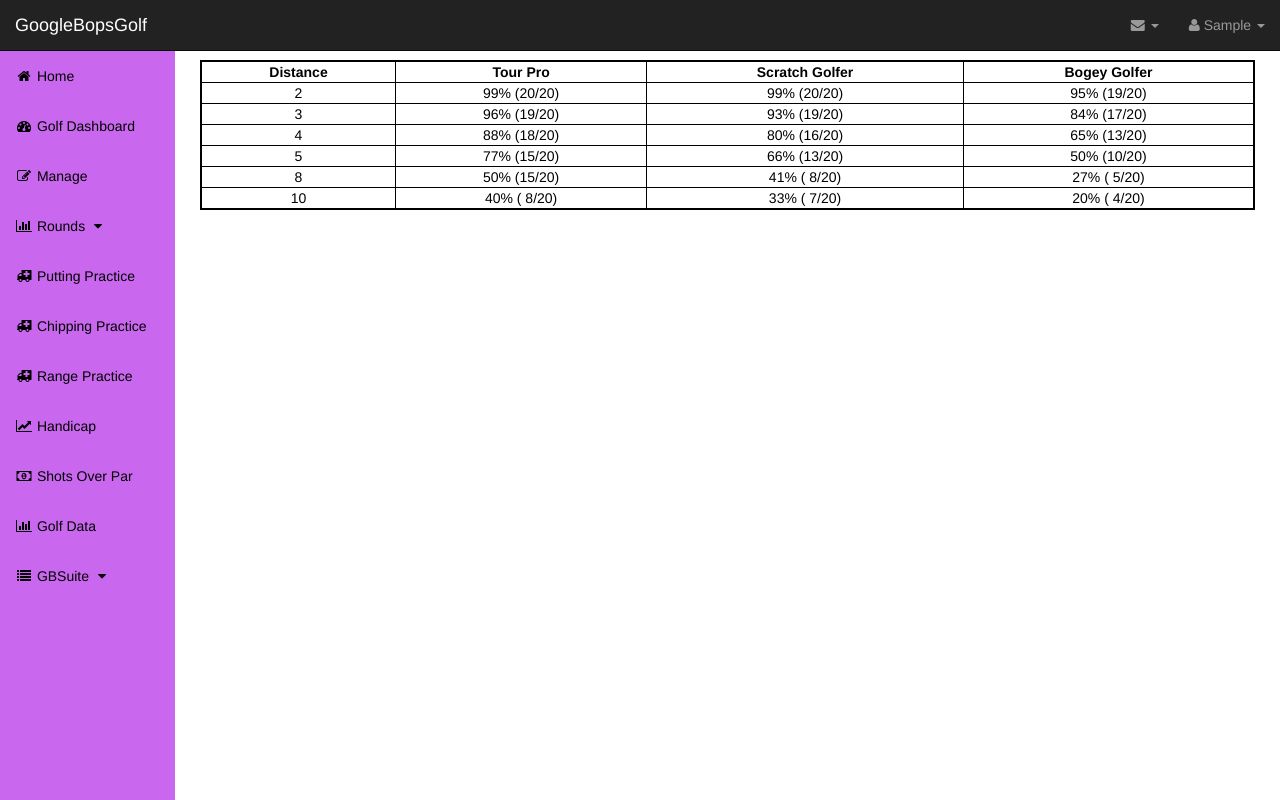
After one commit to HunterProgram22/GBSuite, a Django app: page /GBGolf/golf_data/ in a window 1280 px wide. The commit adds this page. Run offline with Django 3.2, Linux system fonts and the light colour scheme; the visitor is signed in with stand-in values (Sample User, id 1); some libraries are stand-ins or nearby versions.

```diff
--- a/GBFinance/views.py
+++ b/GBFinance/views.py
@@ -64,6 +64,7 @@ class Analysis(View):
 class Balance(View):
     def get(self, request):
         month_balance = MonthBal.objects.order_by('-date')[:2]
+        month_balance = month_balance[::-1]
         return render(request, 'GBFinance/balancesheet.html', {'month_balance': month_balance})
 
     def post(self, request):
@@ -82,6 +83,7 @@ class Balance(View):
             month_balance = MonthBal.objects.filter(date__year=year).order_by('date')
         else:
             month_balance = MonthBal.objects.order_by('-date')[:2]
+            month_balance = month_balance[::-1]
         return render(request, 'GBFinance/balancesheet.html', {'month_balance': month_balance})
 
 class Balance_new(View):
@@ -100,6 +102,7 @@ class Balance_new(View):
 class Income(View):
     def get(self, request):
         month_income = MonthInc.objects.order_by('-date')[:2]
+        month_income = month_income[::-1]
         return render(request, 'GBFinance/incomestatement.html', {'month_income': month_income})
 
     def post(self, request):
@@ -118,6 +121,7 @@ class Income(View):
             month_income = MonthInc.objects.filter(date__year=year).order_by('date')
         else:
             month_income = MonthInc.objects.order_by('-date')[:2]
+            month_income = month_income[::-1]
         return render(request, 'GBFinance/incomestatement.html', {'month_income': month_income})
 
 class Income_new(View):
@@ -135,6 +139,7 @@ class Income_new(View):
 class Cash(View):
     def get(self, request):
         month_cash = MonthInc.objects.all().order_by('-date')[:2]
+        month_cash = month_cash[::-1]
         return render(request, 'GBFinance/cashflow.html', {'month_cash': month_cash})
 
     def post(self, request):
@@ -153,4 +158,5 @@ class Cash(View):
             month_cash = MonthInc.objects.filter(date__year=year).order_by('date')
         else:
             month_cash = MonthInc.objects.order_by('-date')[:2]
+            month_cash = month_cash[::-1]
         return render(request, 'GBFinance/cashflow.html', {'month_cash': month_cash})
--- a/GBGolf/models.py
+++ b/GBGolf/models.py
@@ -90,6 +90,8 @@ class RangeDrill(models.Model):
     THREE_TEE = "3-Tee Drill"
     COIN_TEE = "Coin Tee Drill"
     VARIED_TEE = "Variable Height Tee Drill"
+    SLICE_HOOK = "Slice and Hook"
+    OPCLOSE_FACE = "Open and Closed Face"
     DRILL_CHOICES = ( (WARMUP, 'Warmup'),
                       (THC_STRIKE, 'Toe/Heel/Center Strike'),
                       (TH_SETUP, 'Toe/Heel Setup'),
@@ -103,6 +105,8 @@ class RangeDrill(models.Model):
                       (THREE_TEE, '3-Tee Drill'),
                       (COIN_TEE, 'Coin Tee Drill'),
                       (VARIED_TEE, 'Variable Height Tee Drill'),
+                      (SLICE_HOOK, 'Slice and Hook'),
+                      (OPCLOSE_FACE, 'Open and Closed Face'),
                       (COOLDOWN, 'Cooldown'),
                       )
     drill = models.CharField(max_length=40, choices=DRILL_CHOICES, default=THC_STRIKE)
--- a/GBGolf/templates/GBGolf/base.html
+++ b/GBGolf/templates/GBGolf/base.html
@@ -136,6 +136,9 @@
                         <a href="{% url 'GBGolfsop' %}"><i class="fa fa-fw fa-money"></i> Shots Over Par</a>
                     </li>
                     <li>
+                        <a href="{% url 'GBGolfdata' %}"><i class="fa fa-fw fa-bar-chart"></i> Golf Data</a>
+                    </li>
+                    <li>
                         <a href="javascript:;" data-toggle="collapse" data-target="#suite"><i class="fa fa-fw fa-list"></i> GBSuite <i class="fa fa-fw fa-caret-down"></i></a>
                         <ul id="suite" class="collapse">
                             <li>
--- /dev/null
+++ b/GBGolf/templates/GBGolf/golf_data.html
@@ -0,0 +1,68 @@
+{% extends 'GBGolf/base.html' %}
+
+{% block content %}
+
+<head>
+<style>
+
+    table {
+        border: 2px solid black;
+        width: 100%;
+    }
+
+    th, td {
+        border: 1px solid black;
+        text-align: center;
+    }
+</style>
+</head>
+
+
+<table>
+    <tr>
+        <th>Distance</th>
+        <th>Tour Pro</th>
+        <th>Scratch Golfer</th>
+        <th>Bogey Golfer</th>
+    </tr>
+    <tr>
+        <td>2</td>
+        <td>99% (20/20)</td>
+        <td>99% (20/20)</td>
+        <td>95% (19/20)</td>
+    </tr>
+    <tr>
+        <td>3</td>
+        <td>96% (19/20)</td>
+        <td>93% (19/20)</td>
+        <td>84% (17/20)</td>
+    </tr>
+    <tr>
+        <td>4</td>
+        <td>88% (18/20)</td>
+        <td>80% (16/20)</td>
+        <td>65% (13/20)</td>
+    </tr>
+    <tr>
+        <td>5</td>
+        <td>77% (15/20)</td>
+        <td>66% (13/20)</td>
+        <td>50% (10/20)</td>
+    </tr>
+    <tr>
+        <td>8</td>
+        <td>50% (15/20)</td>
+        <td>41% ( 8/20)</td>
+        <td>27% ( 5/20)</td>
+    </tr>
+    <tr>
+        <td>10</td>
+        <td>40% ( 8/20)</td>
+        <td>33% ( 7/20)</td>
+        <td>20% ( 4/20)</td>
+    </tr>
+</table>
+
+
+
+{% endblock %}
--- a/GBGolf/urls.py
+++ b/GBGolf/urls.py
@@ -2,7 +2,7 @@ from django.conf.urls import url
 from django.contrib.auth.decorators import login_required
 from .views import Manage, Round_new, Course_new, Shots_new, Rounds, \
     Rounds9, Delete_round, Handicap, Sop, Home, Putt_practice, Range_practice, \
-    Chip_practice
+    Chip_practice, Golf_data
 
 urlpatterns = [
         url(r'^manage/$', login_required(Manage.as_view()), name='GBGolfmanage'),
@@ -14,6 +14,7 @@ urlpatterns = [
         url(r'^Putt_practice/$', login_required(Putt_practice.as_view()), name='GBGolfPutt_practice'),
         url(r'^Chip_practice/$', login_required(Chip_practice.as_view()), name='GBGolfChip_practice'),
         url(r'^Range_practice/$', login_required(Range_practice.as_view()), name='GBGolfRange_practice'),
+        url(r'^golf_data/$', login_required(Golf_data.as_view()), name='GBGolfdata'),
         url(r'^delete_round/', login_required(Delete_round.as_view()), name='GBGolfdelete_round'),
         url(r'^handicap/$', login_required(Handicap.as_view()), name='GBGolfhandicap'),
         url(r'^sop/$', login_required(Sop.as_view()), name='GBGolfsop'),
--- a/GBGolf/views.py
+++ b/GBGolf/views.py
@@ -192,3 +192,8 @@ class Sop(View):
     def get(self, request):
         sop_stats = Shots.objects.all()
         return render(request, 'GBGolf/sop.html', {'sop_stats': sop_stats})
+
+
+class Golf_data(View):
+    def get(self, request):
+        return render(request, 'GBGolf/golf_data.html',{})
```
Also changed, not shown: GBGolf/migrations/0012_auto_20170430_1636.py (added).
